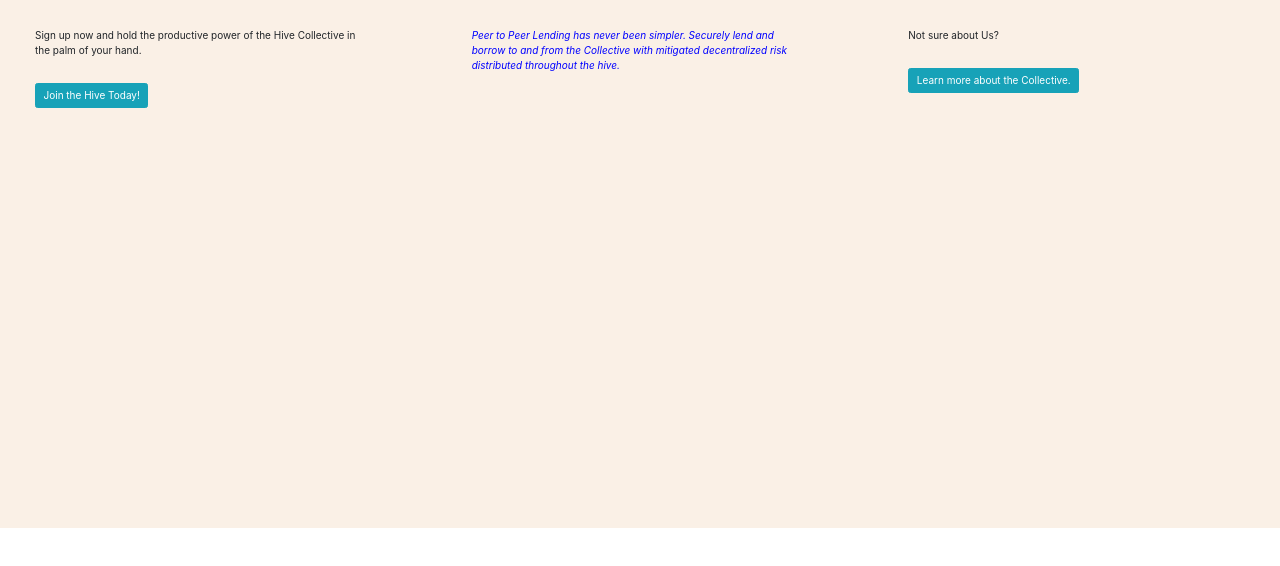
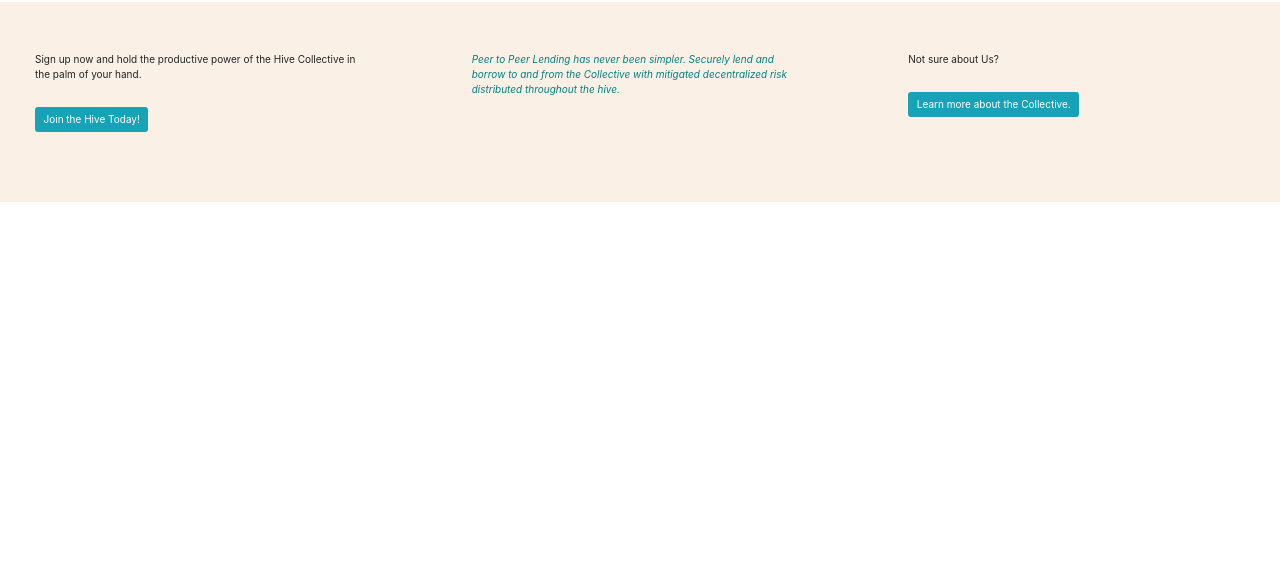
Before and after one commit to Oddyseuss/LearnBootstrap, a plain HTML site: page index.html in a window 1280 px wide. Shown: the part 86-652 px from the top of the page. Drawn offline with nearby package versions, Linux system fonts and the light colour scheme.

Commit message:
Update index.html

```diff
--- a/index.html
+++ b/index.html
@@ -29,11 +29,11 @@
 
 <body>
     <h1>Hive Financial</h1>
-    <h2 style="color:teal;text-align: center;">Welcome to the Hive, where mutual interests coallesque in harmony and the success of one is a success for the Collective.</h2>
+    <h2 style="color:teal;text-align: center;margin-left: 100px;margin-right: 100px;">Welcome to the Hive, where mutual interests coallesque in harmony and the success of one is a success for the Collective.</h2>
 
     <div class="row">
 
-      <div class="col-sm-4" style="background-color:linen;height: 550px;padding: 50px 50px 50px 50px;">
+      <div class="col-sm-4" style="background-color:linen;min-height: 200px;padding: 50px 50px 50px 50px;">
         <p>
         Sign up now and hold the productive power of the Hive Collective in the palm of your hand.
         </p>
@@ -41,13 +41,13 @@
         <button type="button" class="btn btn-info" style="margin: auto;">Join the Hive Today!</button>
       </div>
 
-      <div class="col-sm-4" style="background-color:linen;height: 550px;padding: 50px 50px 50px 50px;">
-        <p style="font-style: italic;color: blue;margin: auto;">
+      <div class="col-sm-4" style="background-color:linen;min-height: 200px;padding: 50px 50px 50px 50px;">
+        <p style="font-style: italic;color: teal;margin: auto;">
         Peer to Peer Lending has never been simpler. Securely lend and borrow to and from the Collective with mitigated decentralized risk distributed throughout the hive.
         </p>
        </div>
 
-      <div class="col-sm-4" style="background-color:linen;height: 550px;padding: 50px 50px 50px 50px;">
+      <div class="col-sm-4" style="background-color:linen;min-height: 200px;padding: 50px 50px 50px 50px;">
         <p>Not sure about Us?</p>
         <br>
         <button type="button" class="btn btn-info" style="margin: auto;">Learn more about the Collective.</button>
```
